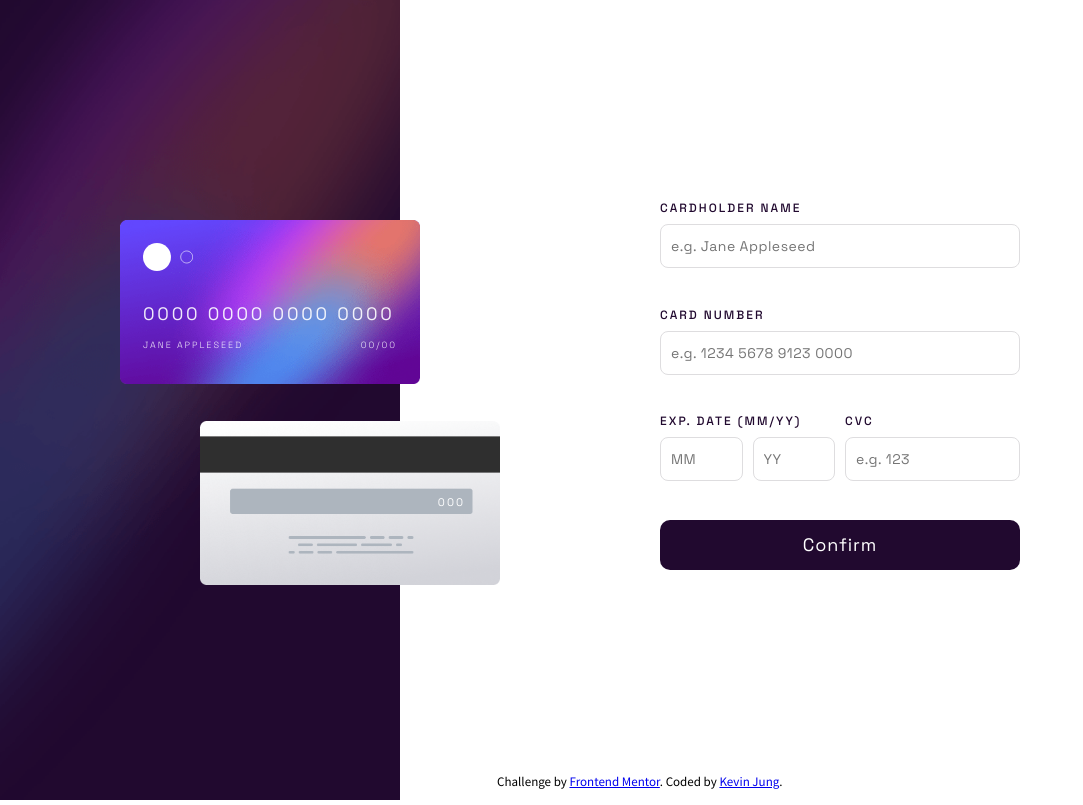
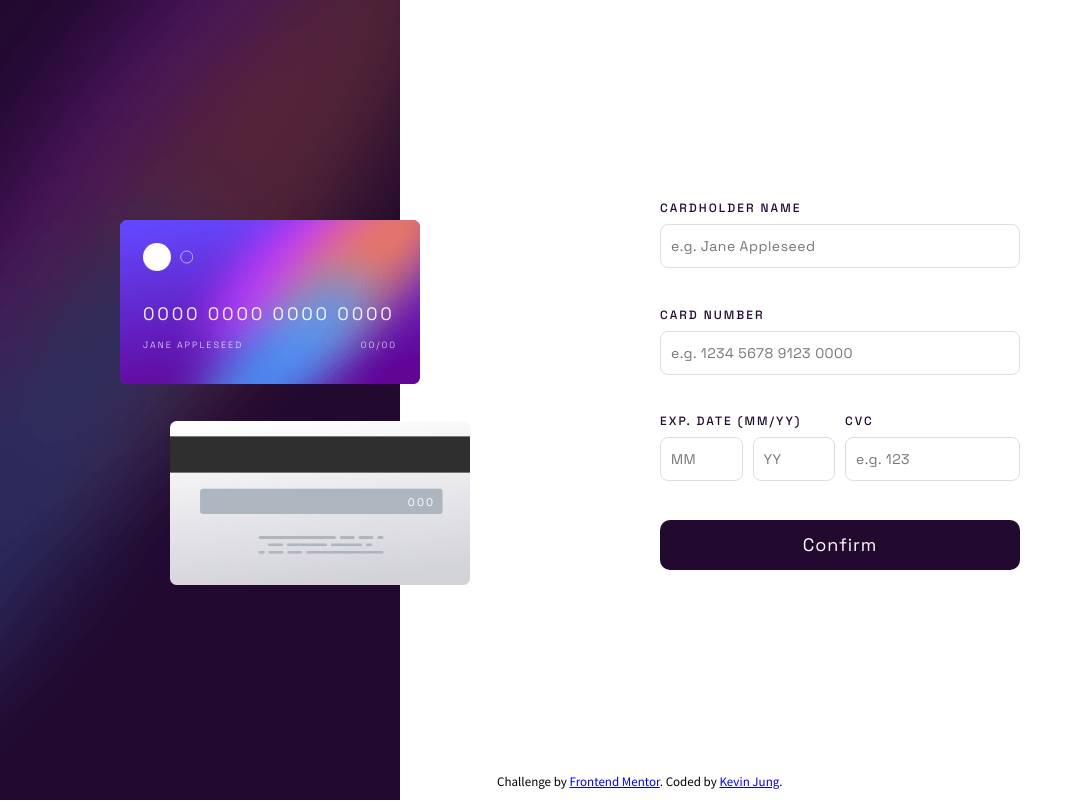
Before and after one commit to Kev-Jung/interactive-card-form, a React (Create React App) app: page / in a window 1280 px wide. Shown: the whole page, without its empty margins (0-1083 px from the left). Built offline with nearby package versions, Linux system fonts and the light colour scheme.

Commit message:
fix: responsiveness for 360px breakpoint

```diff
--- a/src/components/MobileBackground/MobileBackground.css
+++ b/src/components/MobileBackground/MobileBackground.css
@@ -18,9 +18,9 @@
   transform: translateX(-50%);
 }
 
-@media (min-width: 425px) {
+@media (max-width: 360px) {
   .card-container {
-    width: 380px;
+    max-width: 320px;
   }
 }
 
```
